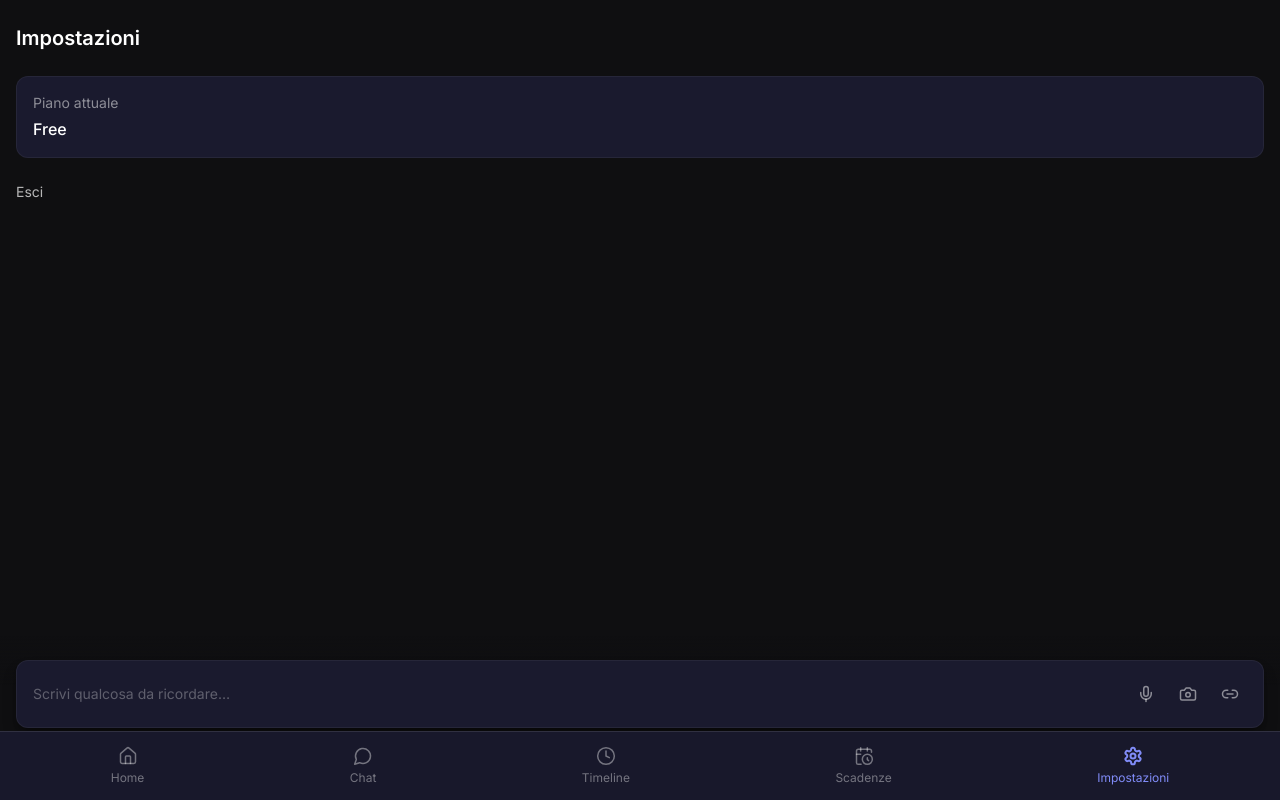
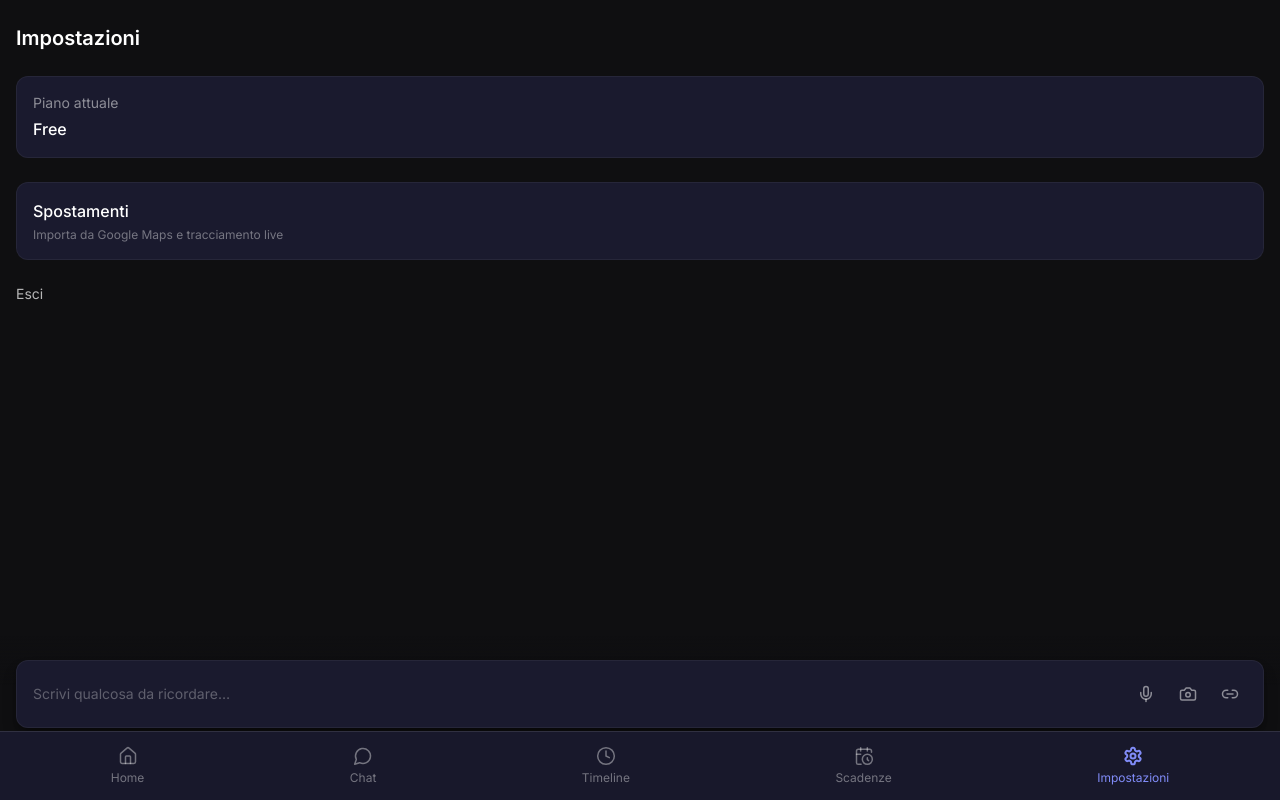
Before and after one commit to Ghostlineapps/imrecall, a Next.js app: page /settings in a window 1280 px wide. Built offline with nearby package versions, Linux system fonts and the light colour scheme; no server answers.

Commit message:
Link to location tracking settings from main settings page

```diff
--- a/src/app/(app)/settings/page.tsx
+++ b/src/app/(app)/settings/page.tsx
@@ -1,6 +1,7 @@
 "use client";
 
 import { useRouter } from "next/navigation";
+import Link from "next/link";
 import useSWR from "swr";
 import { createClient } from "@/lib/supabase/client";
 
@@ -30,6 +31,11 @@ export default function SettingsPage() {
         )}
       </div>
 
+      <Link href="/settings/location" className="card block">
+        <p className="font-medium">Spostamenti</p>
+        <p className="text-xs text-white/40 mt-1">Importa da Google Maps e tracciamento live</p>
+      </Link>
+
       <button onClick={handleLogout} className="btn-ghost text-sm">
         Esci
       </button>
```
